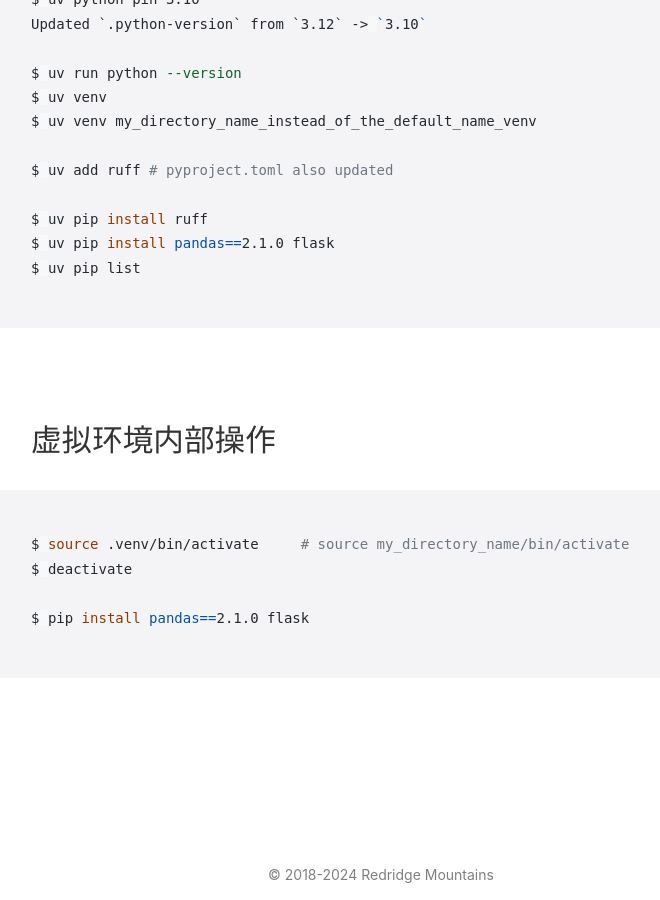
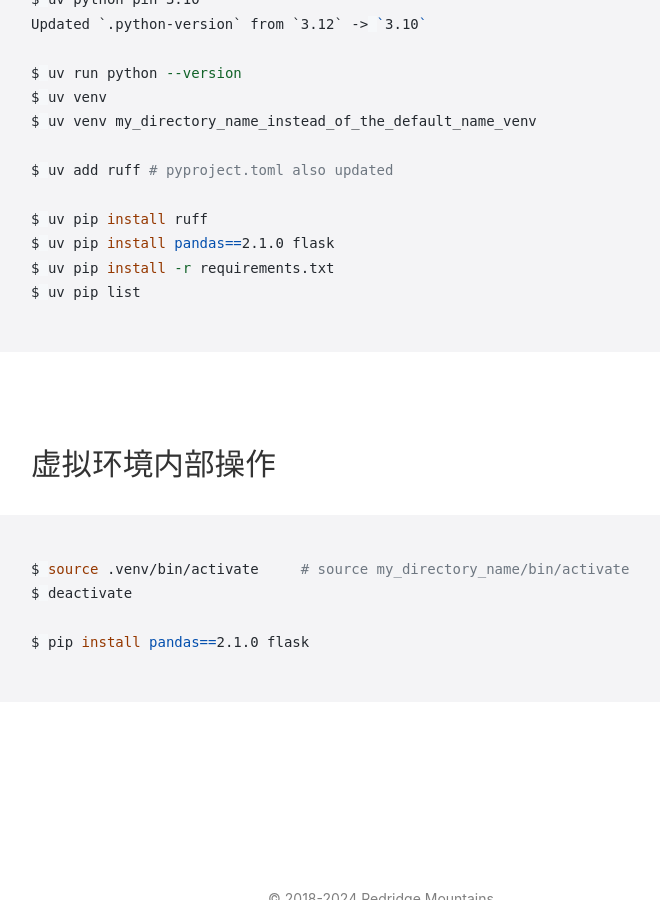
Before and after one commit to nighon/nighon.github.io, a Jekyll site: the page built from _posts/2021-02-26-anaconda.md, in a window 1280 px wide and 900 px high, scrolled down 3649 px. Shown: the whole window, without its empty margins (259-919 px from the left). Built offline with Jekyll 4.4.1, drawn with Linux system fonts in a browser that asks for light colours.

Commit message:
Update 2021-02-26-anaconda.md

````diff
--- a/_posts/2021-02-26-anaconda.md
+++ b/_posts/2021-02-26-anaconda.md
@@ -86,6 +86,7 @@
 
 $ uv pip install ruff
 $ uv pip install pandas==2.1.0 flask
+$ uv pip install -r requirements.txt
 $ uv pip list
 ```
 
````
